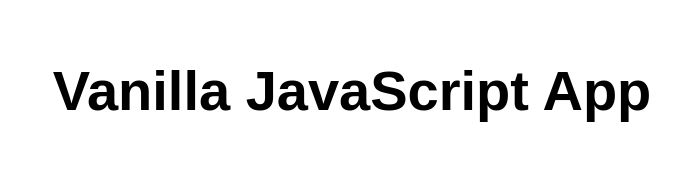
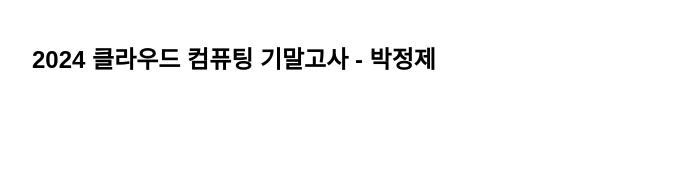
Before and after one commit to LuizyHub/pjj-first-static-web-app, a website: page src/index.html in a window 1280 px wide. Shown: the whole page, without its empty margins (288-968 px from the left). Drawn offline with Linux system fonts and the light colour scheme.

Commit message:
Update index.html

```diff
--- a/src/index.html
+++ b/src/index.html
@@ -5,12 +5,12 @@
   <meta charset="UTF-8">
   <meta name="viewport" content="width=device-width, initial-scale=1.0">
   <link rel="stylesheet" href="styles.css">
-  <title>Vanilla JavaScript App</title>
+  <title>기말고사 4</title>
 </head>
 
 <body>
   <main>
-    <h1>Vanilla JavaScript App</h1>
+    <h2>2024 클라우드 컴퓨팅 기말고사 - 박정제</h2>
   </main>
 </body>
 
```
